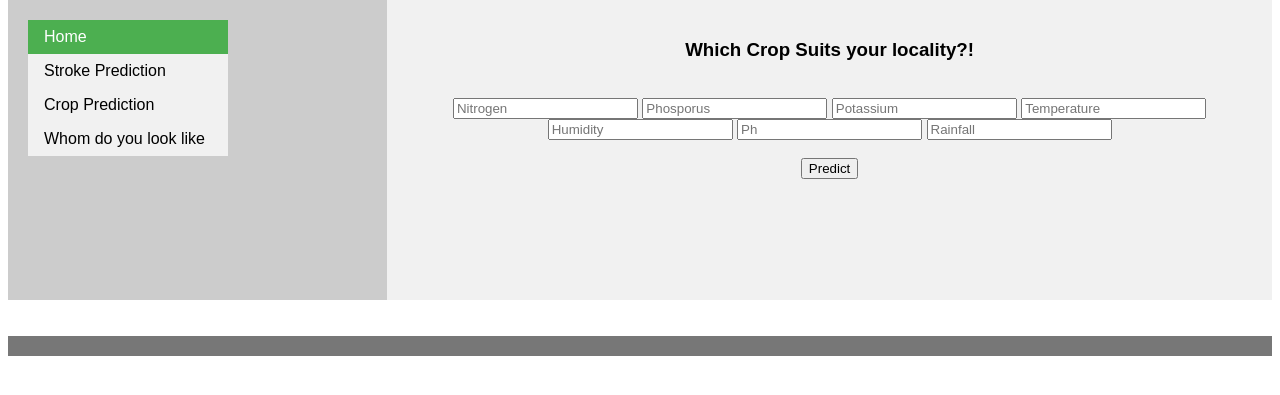
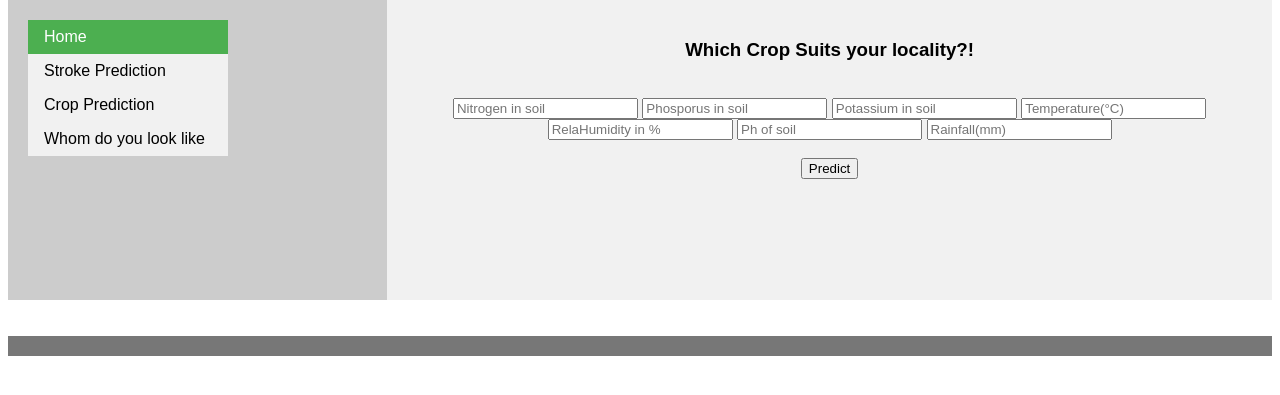
Before and after one commit to samjaswanth/everythingai-test, a Flask app: page /crop in a window 1280 px wide. Shown: the part 216-611 px from the top of the page. Run offline with Flask 2, Linux system fonts and the light colour scheme; parts of the project's set-up code (start-up, migrations or seed data) failed here and were passed over.

Commit message:
Add files via upload

```diff
--- a/templates/crop.html
+++ b/templates/crop.html
@@ -115,18 +115,17 @@ li a:hover:not(.active) {
 
      <!-- Main Input For Receiving Query to our ML -->
     <center><form action="{{ url_for('predictcrop')}}"method="post">
-    	<input type="text" name="N" placeholder="Nitrogen" required="required" />
-        <input type="text" name="P" placeholder="Phosporus" required="required" />
-		<input type="text" name="K" placeholder="Potassium" required="required" />
-		<input type="text" name="temperature" placeholder="Temperature" required="required" />
-		<input type="text" name="humidity" placeholder="Humidity" required="required" />
-		<input type="text" name="ph" placeholder="Ph" required="required" />
-		<input type="text" name="rainfall" placeholder="Rainfall" required="required" />
+    	<input type="text" name="N" placeholder="Nitrogen in soil" required="required" />
+        <input type="text" name="P" placeholder="Phosporus in soil" required="required" />
+		<input type="text" name="K" placeholder="Potassium in soil" required="required" />
+		<input type="text" name="temperature" placeholder="Temperature(°C)" required="required" />
+		<input type="text" name="humidity" placeholder="RelaHumidity in %" required="required" />
+		<input type="text" name="ph" placeholder="Ph of soil" required="required" />
+		<input type="text" name="rainfall" placeholder="Rainfall(mm)" required="required" />
 		<br>
 		<br>
         <button type="submit" class="btn btn-primary btn-block btn-large">Predict</button></center>
     </form>
-
    <br>
    <br>
    {{ prediction_text }}
```
